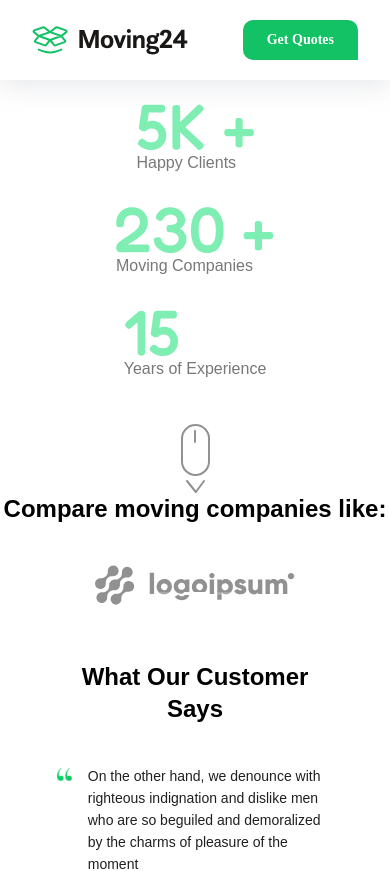
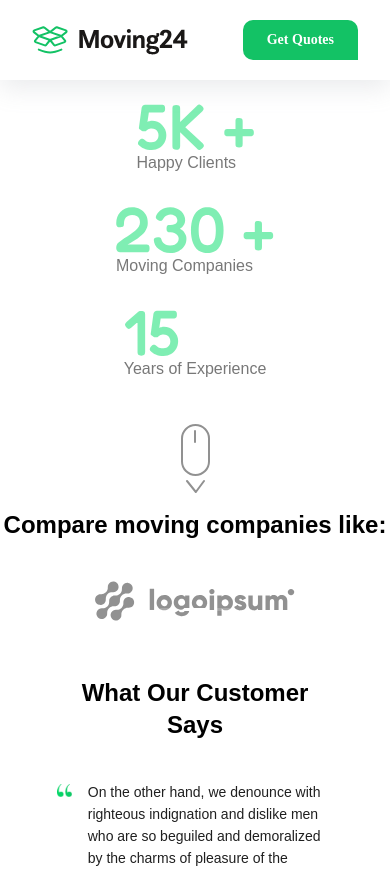
Before and after one commit to macworldgithub/moving7, a React (Create React App) app: page / in a window 390 px wide. Shown: the top 871 px of the page. Built offline with nearby package versions, Linux system fonts and the light colour scheme.

Commit message:
all work done

```diff
--- a/src/pages/experience.jsx
+++ b/src/pages/experience.jsx
@@ -7,7 +7,7 @@ import mouse from "../assets/images/Group 6 (1).svg";
 
 function Experience() {
   return (
-    <div className="main-container flex text-[#787878] flex-col items-center justify-evenly pt-6 pb-24 gap-8 sm:flex sm:flex-row  md:flex-row lg:mb-12">
+    <div className="main-container flex text-[#787878] flex-col items-center justify-evenly pt-6 pb-24 gap-8 sm:flex sm:flex-row  md:flex-row sm: mb-6">
       <div className="absolute mt-[432px] sm:mt-44 md:mt-48">
         <img src={mouse} alt="Mouse" />
       </div>
--- a/src/pages/moving_componies.jsx/company.jsx
+++ b/src/pages/moving_componies.jsx/company.jsx
@@ -3,12 +3,6 @@ import { Carousel } from 'antd';
 import './company.css'
 import logo from '../../assets/images/Logo 1.svg'
 
-// const contentStyle = {
-//     height: '160px',
-//     color: '#fff',
-//     dots: 'false',
-//     textAlign: 'center',
-// };
 const SliderLogo = () => (
     <div className='dots relative mx-auto top-1/2 transform -translate-y-1/2 mt-9'>
         <Carousel autoplay>
--- a/src/pages/moving_componies.jsx/compare.jsx
+++ b/src/pages/moving_componies.jsx/compare.jsx
@@ -8,7 +8,7 @@ function Compare() {
   return (
     <div>
       <div className="flex flex-col justify-center items-center pt-2">
-        <div className="text-center pb-6 pt-2">
+        <div className="text-center pb-6 sm:pt-8">
           <h2 className="text-2xl font-semibold">Compare moving companies like:</h2>
         </div>
         <div>
```
